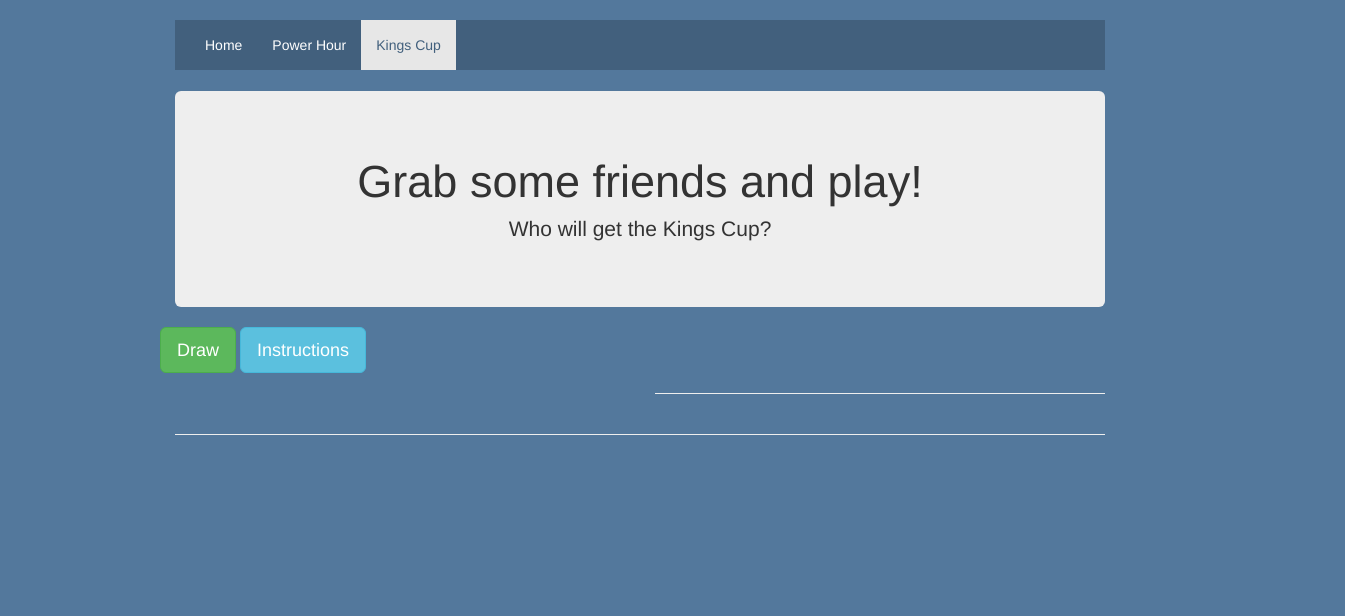
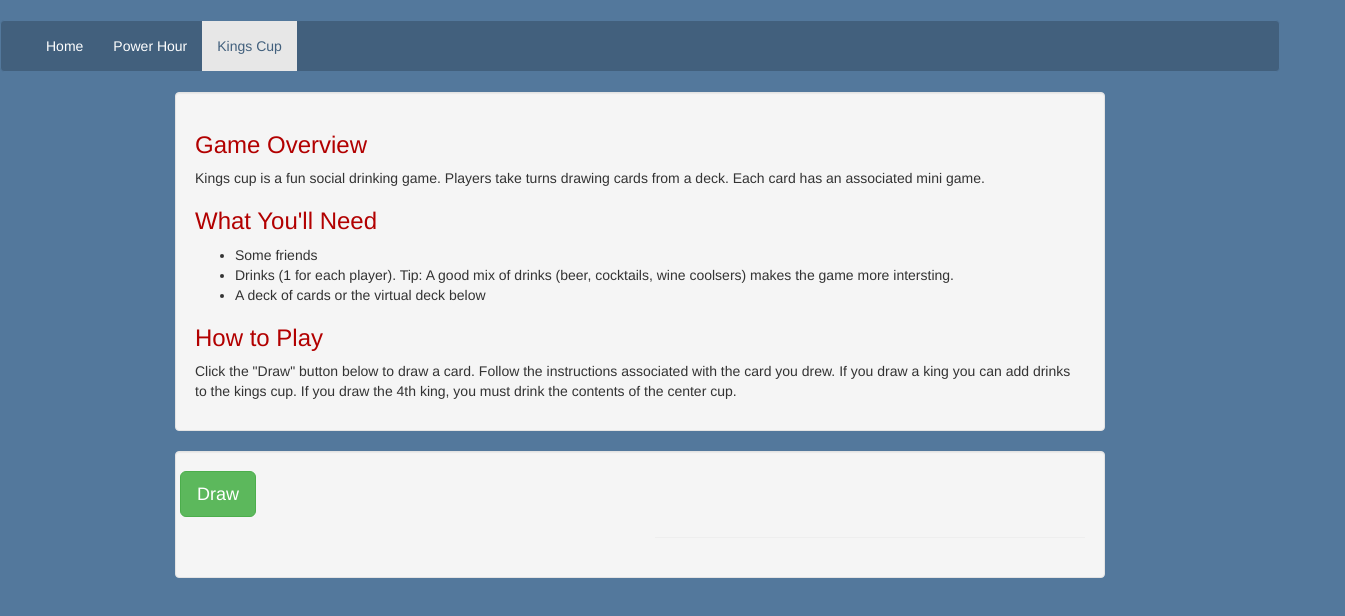
Before and after one commit to ckennicott/dwc, a plain HTML site: page kingscup.html in a window 1280 px wide. Shown: the whole page, 1345 px wide, since content can reach past the window. Drawn offline with nearby package versions, Linux system fonts and the light colour scheme.

Commit message:
cleaned up header, re did kings cup design

```diff
--- a/kingscup.html
+++ b/kingscup.html
@@ -13,39 +13,44 @@
 
   </head>
   <body>
-    <div class="container container-narrow">
-    <nav class="navbar navbar-default navbar-static-top">
-      <div class="container">
-        <div id="navbar" class="navbar-collapse collapse">
+    <nav class="navbar navbar-default">
+        <div class="container-fluid">
+          <div class="navbar-header">
+            <button type="button" class="navbar-toggle collapsed pull-left" data-toggle="collapse" data-target="#dwc-navbar-callapse" aria-expanded="false">
+              <span class="sr-only">Toggle navigation</span>
+              <span class="icon-bar"></span>
+              <span class="icon-bar"></span>
+              <span class="icon-bar"></span>
+            </button>
+          </div>
+          <div class="collapse navbar-collapse" id="dwc-navbar-callapse">
            <ul class="nav navbar-nav">
               <li><a href="index.html">Home</a></li>
-            <li ><a href="ph.html">Power Hour</a></li>
+              <li><a href="ph.html">Power Hour</a></li>
               <li class="active"><a href="kingscup.html">Kings Cup</a></li>
+              <!-- <li><a href="#">Boxing</a></li> -->
             </ul>
           </div>
         </div>
       </nav>
-    <div class="jumbotron">
-      <div class="container">
-        <h1>Grab some friends and play!</h1>
-        <p>Who will get the Kings Cup?</p>
+    <div class="container container-narrow">
+      <div class="well">
+        <h3>Game Overview</h3>
+        <p>Kings cup is a fun social drinking game. Players take turns drawing cards from a deck. Each card has an associated mini game.</p>
+        <h3>What You'll Need</h3>
+        <ul>
+          <li>Some friends</li>
+          <li>Drinks (1 for each player). Tip: A good mix of drinks (beer, cocktails, wine coolsers) makes the game more intersting.</li>
+          <li>A deck of cards or the virtual deck below</li>
+        </ul>
+        <h3>How to Play</h3>
+        <p>Click the "Draw" button below to draw a card. Follow the instructions associated with the card you drew. If you draw a king you can add drinks to the kings cup. If you draw the 4th king, you must drink the contents of the center cup.</p>
       </div>
-    </div>
-
+      <div class="well">
         <div class="row">
           <button class="btn btn-success btn-lg" id="draw-card-button" type="button">Draw</button>
-        <button class="btn btn-info btn-lg" type="button" data-toggle="collapse" data-target="#instructions" aria-expanded="false" aria-controls="instructions">Instructions
-        </button>
           <div class="collapse" id="instructions">
             <div class="well">
-          <h4>How to play Kings Cup</h4>
-            <ul>
-              <li>Place an empty cup where everyone can see it. This will be the "Kings Cup"</li>
-              <li>Use the draw button to draw a new card.</li>
-              <li>Follow the instructions associated with the card you drew.</li>
-              <li>If you draw a king you can add drinks to the kings cup.</li>
-              <li>If you draw the 4th king, you must drink the contents of the center cup.</li>
-            </ul>
             </div><!-- End well -->
           </div><!-- End colapse -->
         </div><!-- End row 1 -->
@@ -60,8 +65,7 @@
                   </div>
               </div>
           </div><!-- End center -->
-        <hr>
-
+        </div>
             <!-- DWC - Responsive -->
           <ins class="adsbygoogle"
                style="display:block"
```
Also changed, not shown: index.html (+15 -8 lines), ph.html (+10 -12 lines), 1 other file. Lines whose indentation alone changed are shown as unchanged.
